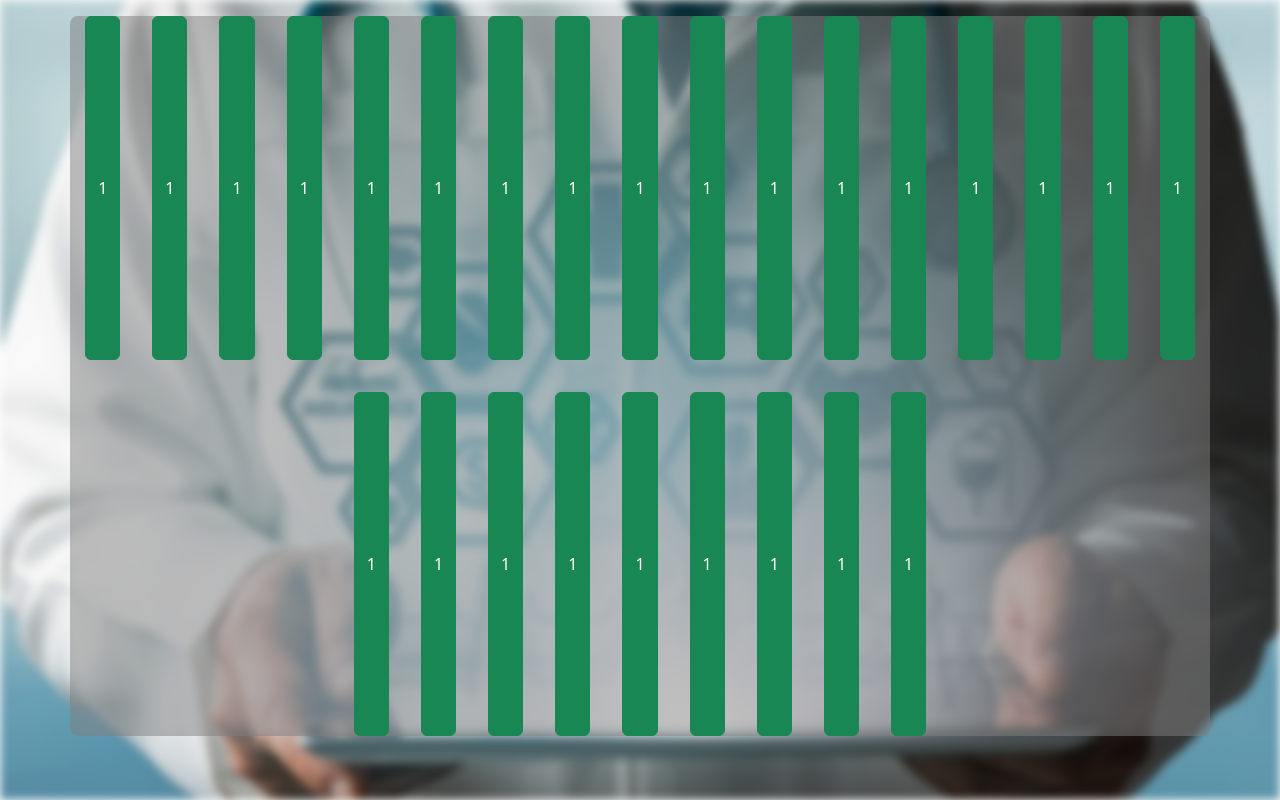
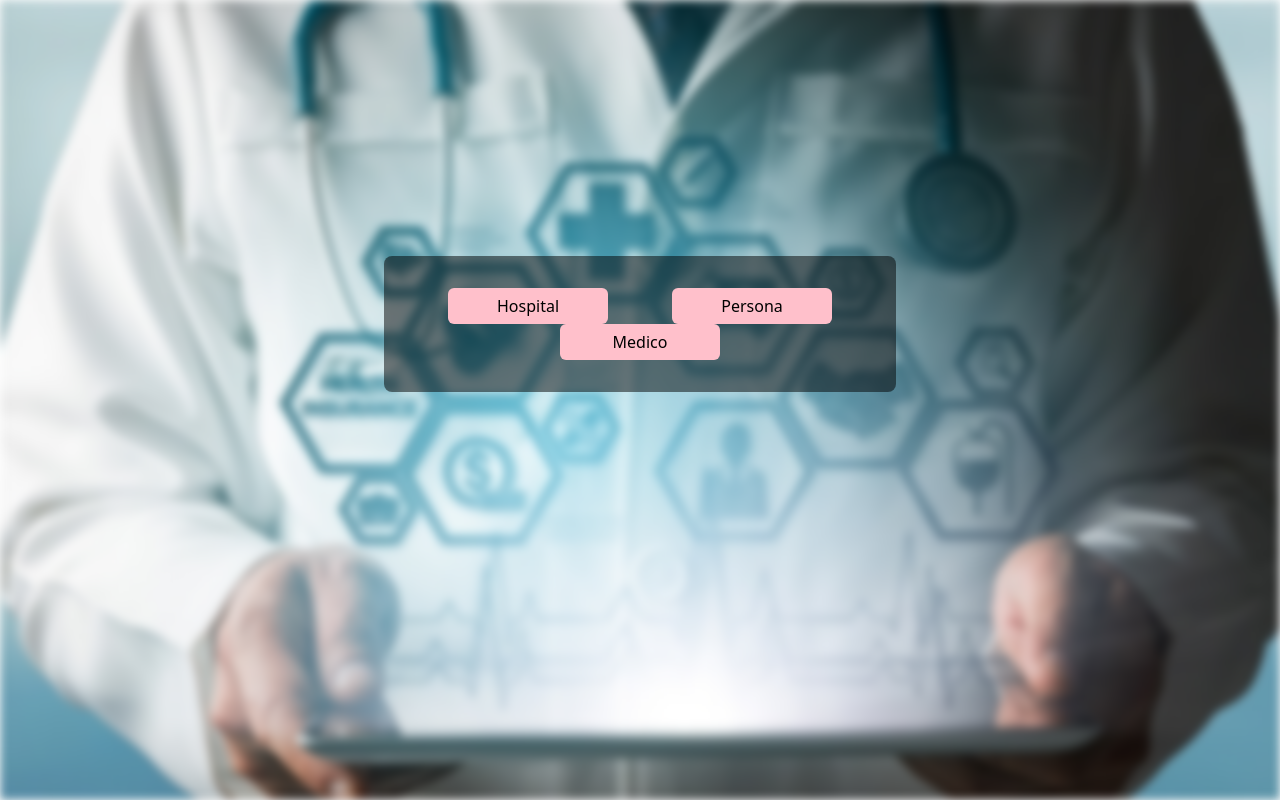
Before and after one commit to EclipsoIR/Angular_Hospital, an Angular app: page /home in a window 1280 px wide. Built offline with nearby package versions, Linux system fonts and the light colour scheme.

Commit message:
medico and home

```diff
--- a/src/app/componentes/nav-comp/nav-comp.component.html
+++ b/src/app/componentes/nav-comp/nav-comp.component.html
@@ -8,7 +8,8 @@
             <div class="navbar-nav">
                 <a class="nav-link pointer-event" [ngClass]="changeStyleOnActive('hospital')?'active':''" (click)="router.navigate(['/hospital'])">Hospital</a>
                 <a class="nav-link pointer-event" [ngClass]="changeStyleOnActive('persona')?'active':''" (click)="router.navigate(['/persona'])" >Personas</a>
-                <a class="nav-link pointer-event" [ngClass]="changeStyleOnActive('cv v')?'active':''" >Features</a>
+                <a class="nav-link pointer-event" [ngClass]="changeStyleOnActive('medico')?'active':''" (click)="router.navigate(['/medico'])" >Medico</a>
+
             </div>
         </div>
     </div>
--- a/src/app/componentes/nav-comp/nav-comp.component.ts
+++ b/src/app/componentes/nav-comp/nav-comp.component.ts
@@ -1,4 +1,4 @@
-import { Component, Input, OnInit } from '@angular/core';
+import { Component, Input, OnInit, Output } from '@angular/core';
 import { ActivatedRoute, Router } from '@angular/router';
 
 @Component({
--- a/src/app/pages/home/home.component.html
+++ b/src/app/pages/home/home.component.html
@@ -1,18 +1,8 @@
 <div class="bg">
 </div>
 <div class="container">
-    <button class="btn btn-success">1</button>
-    <button class="btn btn-success">1</button><button class="btn btn-success">1</button><button
-        class="btn btn-success">1</button><button class="btn btn-success">1</button><button
-        class="btn btn-success">1</button><button class="btn btn-success">1</button><button
-        class="btn btn-success">1</button><button class="btn btn-success">1</button><button
-        class="btn btn-success">1</button><button class="btn btn-success">1</button><button
-        class="btn btn-success">1</button><button class="btn btn-success">1</button><button
-        class="btn btn-success">1</button><button class="btn btn-success">1</button><button
-        class="btn btn-success">1</button><button class="btn btn-success">1</button><button
-        class="btn btn-success">1</button><button class="btn btn-success">1</button><button
-        class="btn btn-success">1</button><button class="btn btn-success">1</button><button
-        class="btn btn-success">1</button><button class="btn btn-success">1</button><button
-        class="btn btn-success">1</button><button class="btn btn-success">1</button><button
-        class="btn btn-success">1</button>
+    <button class="btn btn-success" (click)="router.navigate(['/hospital'])">Hospital</button>
+    <button class="btn btn-success" (click)="router.navigate(['/persona'])">Persona</button>
+    <button class="btn btn-success" (click)="router.navigate(['/medico'])">Medico</button>
+
 </div>
--- a/src/app/pages/home/home.component.scss
+++ b/src/app/pages/home/home.component.scss
@@ -12,15 +12,34 @@
 
 }
 .container{
-    width: 90%;
-    height: 90vh;
+    min-width: 20em;
+    min-height: 5em;
+    width: 40%;
+
+    height: 50%;
     margin: auto;
-    margin-top: 1em;
+    padding: 2em;
+    margin-top: 20%;
     border-radius: .5em;
-    background-color: rgba($color: gray, $alpha: .5);
+    background-color: rgba($color: black, $alpha: .5);
     display: flex;
-    justify-content: center;
-    gap: 2em;
+    justify-content: space-around;
+    align-items: center;
+    // gap: 0.5em;
     flex-wrap: wrap;
-
+    button {
+        min-width: 10em;
+        min-height: 2em;
+        transition:  0.3s ease-out;
+    }
 }
+button:hover {
+    background-color: violet;
+    font-weight: bolder;
+    border-radius: 50%;
+}
+.btn-success{
+    background-color: pink;
+    color: black;
+    border: 0;
+}
--- a/src/app/pages/home/home.component.ts
+++ b/src/app/pages/home/home.component.ts
@@ -1,10 +1,18 @@
-import { Component } from '@angular/core';
+import { Component, OnInit } from '@angular/core';
+import { Router } from '@angular/router';
 
 @Component({
   selector: 'app-home',
   templateUrl: './home.component.html',
   styleUrls: ['./home.component.scss']
 })
-export class HomeComponent {
+export class HomeComponent implements OnInit {
+  constructor(
+    public router: Router
+  )
+  {
 
+  }
+  ngOnInit(): void {
+  }
 }
--- /dev/null
+++ b/src/app/pages/medico/list/list.component.html
@@ -0,0 +1,19 @@
+<table class="table table-dark table-striped">
+    <thead>
+        <tr>
+            <th>1</th>
+            <th>2</th>
+            <th>3</th>
+            <th>4</th>
+
+        </tr>
+    </thead>
+    <tbody>
+        <tr *ngFor="let medico of medicos">
+            <td>{{medico.personaNombre}}</td>
+            <td>{{medico.hospitalNombre}}</td>
+            <td>{{medico.funcionNombre}}</td>
+            <td>{{medico.horasDia}}</td>
+        </tr>
+    </tbody>
+</table>
--- /dev/null
+++ b/src/app/pages/medico/list/list.component.ts
@@ -0,0 +1,52 @@
+import { Component, OnInit } from '@angular/core';
+
+@Component({
+  selector: 'app-list',
+  templateUrl: './list.component.html',
+  styleUrls: ['./list.component.scss']
+})
+export class ListComponent implements OnInit {
+  base = 'https://localhost:7099';
+  // medicoMiniDTO! : MedicoMiniDTO
+  medicos : MedicoMiniDTO[]=[]
+
+  async ngOnInit(): Promise<void> {
+    this.medicos = await this.getData();
+    console.log(this.medicos);
+
+  }
+
+  async getData(): Promise<MedicoMiniDTO[]>{
+    let endpoint = this.base+`/Medico/GetListMedicos`;
+    return fetch(endpoint,{
+      headers:{'Content-type':'application/json'},
+      method:'GET'
+    }).then(response=>{
+      return response.json().then(data=>{
+        return data
+      })
+    })
+  }
+
+}
+
+
+export interface MedicoMiniDTO {
+   id :  string,
+   horasDia :  string ,
+   personaId :  string,
+   personaNombre :  string ,
+   personaP_Apellido :  string ,
+   personaS_Apellido :  string ,
+   personaEdad : number,
+   personaEstado : number,
+   hospitalId :  string ,
+   hospitalNombre :  string,
+   hospitalLocalizacion : number,
+   hospitalEspecialidades :  string ,
+   hospitalCapacidad : number,
+   hospitalCantTrabajadores : number,
+   funcionId :  string ,
+   funcionNombre :  string,
+   areaId :  string
+}
--- a/src/app/pages/pages.module.ts
+++ b/src/app/pages/pages.module.ts
@@ -15,6 +15,9 @@ const routes: Routes = [
   },
   {
   path :"hospital",loadChildren : () => import("./hospital/hospital.module").then(m=>m.HospitalModule),
+  },
+  {
+    path:"medico",loadChildren:()=> import("./medico/medico.module").then(m=>m.MedicoModule)
   }
 
 ];
--- a/src/app/pages/persona/list/list.component.html
+++ b/src/app/pages/persona/list/list.component.html
@@ -25,7 +25,7 @@
                     <b>X</b>
                 </label>
             </div>
-            <div class="col-4 pt-1">{{persona.nombre}}</div>
+            <div [innerText]="persona.nombre" class="col-4 pt-1"></div>
             <div class="col-4 pt-1">{{persona.p_Apellido}} , {{persona.s_Apellido}}</div>
             <div class="col-1 pt-1">{{persona.edad}}</div>
             <div class="col-2 pt-1" *ngIf="!persona.isPatient">
```
Also changed, not shown: src/app/pages/medico/list/list.module.ts (added, +22 -0 lines), src/app/pages/medico/medico.module.ts (added, +22 -0 lines), src/app/pages/medico/list/list.component.scss (added), 1 other file (tests, documents, lock files or other folders).
